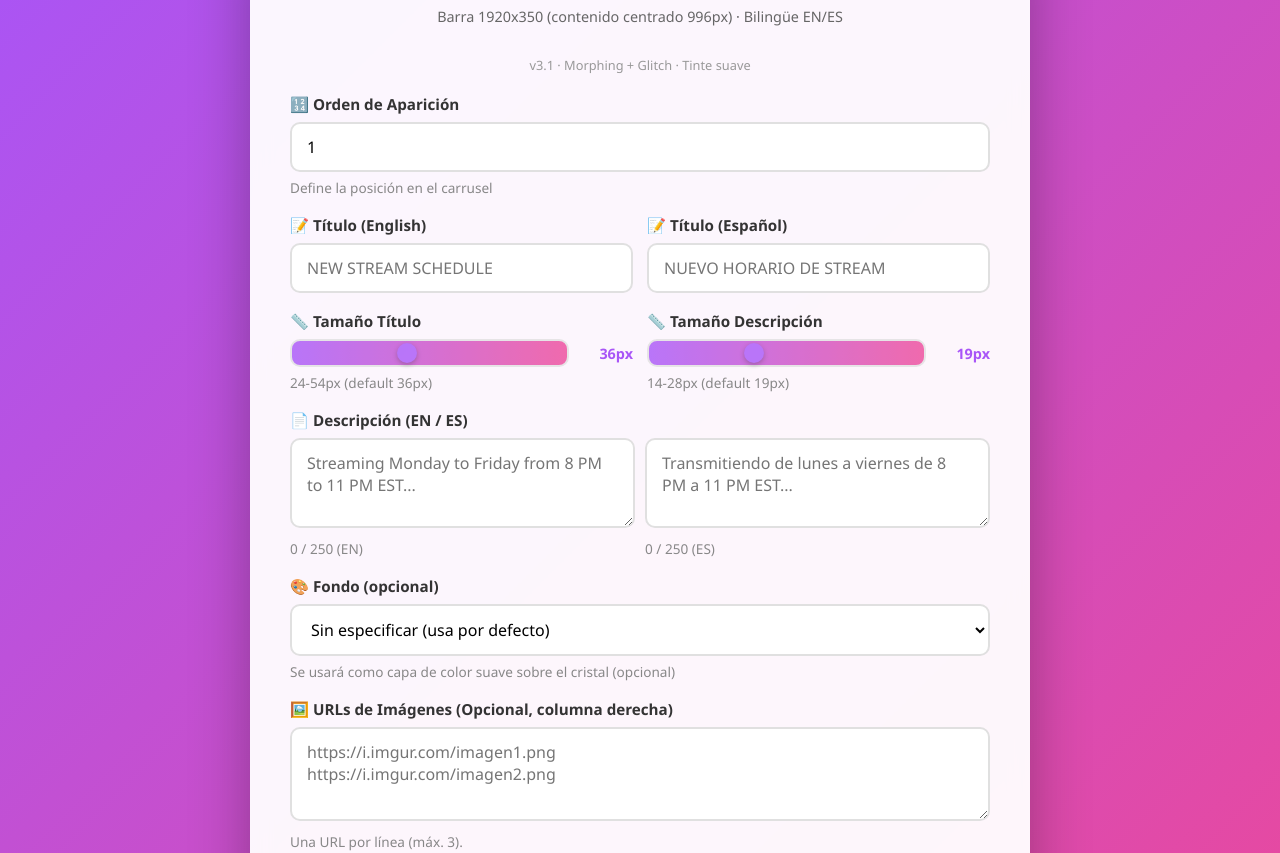
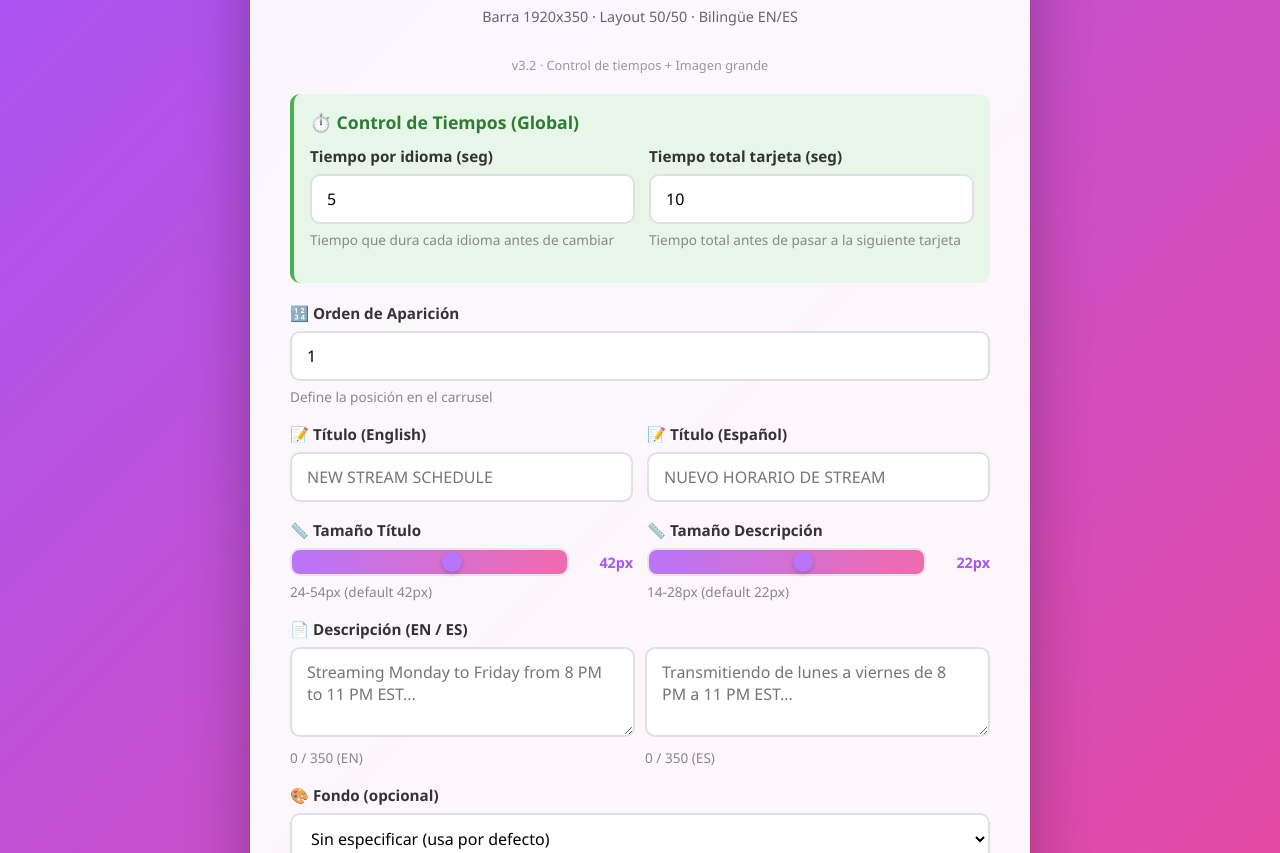
Before and after one commit to BadgeFans/carrusel-obs, a plain HTML site: page admin/generador-banner.html in a window 1280 px wide. Shown: the part 106-959 px from the top of the page. Drawn offline with Linux system fonts and the light colour scheme.

Commit message:
Update generador-banner.html

```diff
--- a/admin/generador-banner.html
+++ b/admin/generador-banner.html
@@ -3,7 +3,7 @@
 <head>
   <meta charset="UTF-8" />
   <meta name="viewport" content="width=device-width, initial-scale=1.0"/>
-  <title>Generador Banner Carrusel v3.1</title>
+  <title>Generador Banner Carrusel v3.2</title>
   <style>
     * { margin: 0; padding: 0; box-sizing: border-box; }
     body {
@@ -67,15 +67,36 @@
     .instructions h4 { color: #856404; margin-bottom: 8px; }
     .instructions ol { margin-left: 20px; color: #856404; }
     .instructions li { margin-bottom: 6px; }
+
+    .timing-section { background: #e8f5e9; padding: 16px; border-radius: 10px; margin-bottom: 20px; border-left: 4px solid #4caf50; }
+    .timing-section h3 { color: #2e7d32; margin-bottom: 12px; font-size: 1.1em; }
   </style>
 </head>
 <body>
   <div class="container">
     <h1>🎴 Generador Banner Carrusel</h1>
-    <p class="subtitle">Barra 1920x350 (contenido centrado 996px) · Bilingüe EN/ES</p>
-    <p class="version">v3.1 · Morphing + Glitch · Tinte suave</p>
+    <p class="subtitle">Barra 1920x350 · Layout 50/50 · Bilingüe EN/ES</p>
+    <p class="version">v3.2 · Control de tiempos + Imagen grande</p>
 
     <form id="itemForm">
+
+      <!-- Sección de tiempos -->
+      <div class="timing-section">
+        <h3>⏱️ Control de Tiempos (Global)</h3>
+        <div class="row">
+          <div class="form-group">
+            <label for="timeLang">Tiempo por idioma (seg)</label>
+            <input type="number" id="timeLang" min="2" max="15" value="5" step="0.5">
+            <div class="hint">Tiempo que dura cada idioma antes de cambiar</div>
+          </div>
+          <div class="form-group">
+            <label for="timeCard">Tiempo total tarjeta (seg)</label>
+            <input type="number" id="timeCard" min="5" max="60" value="10" step="1">
+            <div class="hint">Tiempo total antes de pasar a la siguiente tarjeta</div>
+          </div>
+        </div>
+      </div>
+
       <div class="form-group">
         <label for="order">🔢 Orden de Aparición</label>
         <input type="number" id="order" name="order" min="1" max="50" value="1" required>
@@ -97,18 +118,18 @@
         <div class="form-group">
           <label for="titleSize">📏 Tamaño Título</label>
           <div class="slider-container">
-            <input type="range" id="titleSize" name="titleSize" min="24" max="54" value="36">
-            <span class="size-value"><span id="titleSizeValue">36</span>px</span>
+            <input type="range" id="titleSize" name="titleSize" min="24" max="54" value="42">
+            <span class="size-value"><span id="titleSizeValue">42</span>px</span>
           </div>
-          <div class="hint">24-54px (default 36px)</div>
+          <div class="hint">24-54px (default 42px)</div>
         </div>
         <div class="form-group">
           <label for="descSize">📏 Tamaño Descripción</label>
           <div class="slider-container">
-            <input type="range" id="descSize" name="descSize" min="14" max="28" value="19">
-            <span class="size-value"><span id="descSizeValue">19</span>px</span>
+            <input type="range" id="descSize" name="descSize" min="14" max="28" value="22">
+            <span class="size-value"><span id="descSizeValue">22</span>px</span>
           </div>
-          <div class="hint">14-28px (default 19px)</div>
+          <div class="hint">14-28px (default 22px)</div>
         </div>
       </div>
 
@@ -116,12 +137,12 @@
         <label>📄 Descripción (EN / ES)</label>
         <div class="char-row">
           <div class="col">
-            <textarea id="description" placeholder="Streaming Monday to Friday from 8 PM to 11 PM EST..." maxlength="250" required></textarea>
-            <div class="hint"><span id="charCountEN">0</span> / 250 (EN)</div>
+            <textarea id="description" placeholder="Streaming Monday to Friday from 8 PM to 11 PM EST..." maxlength="350" required></textarea>
+            <div class="hint"><span id="charCountEN">0</span> / 350 (EN)</div>
           </div>
           <div class="col">
-            <textarea id="descriptionES" placeholder="Transmitiendo de lunes a viernes de 8 PM a 11 PM EST..." maxlength="250" required></textarea>
-            <div class="hint"><span id="charCountES">0</span> / 250 (ES)</div>
+            <textarea id="descriptionES" placeholder="Transmitiendo de lunes a viernes de 8 PM a 11 PM EST..." maxlength="350" required></textarea>
+            <div class="hint"><span id="charCountES">0</span> / 350 (ES)</div>
           </div>
         </div>
       </div>
@@ -140,23 +161,16 @@
         <div class="hint">Se usará como capa de color suave sobre el cristal (opcional)</div>
       </div>
 
-      <div class="form-group">
-        <label for="images">🖼️ URLs de Imágenes (Opcional, columna derecha)</label>
-        <textarea id="images" placeholder="https://i.imgur.com/imagen1.png
-https://i.imgur.com/imagen2.png" rows="3"></textarea>
-        <div class="hint">Una URL por línea (máx. 3).</div>
-      </div>
-
       <div class="row">
         <div class="form-group">
           <label for="imageEN">🖼️ Imagen (English) opcional</label>
           <input type="url" id="imageEN" placeholder="https://i.imgur.com/icon-en.png">
-          <div class="hint">Se muestra cuando el texto está en inglés (EN).</div>
+          <div class="hint">Imagen grande derecha (700x270px aprox)</div>
         </div>
         <div class="form-group">
           <label for="imageES">🖼️ Imagen (Español) opcional</label>
           <input type="url" id="imageES" placeholder="https://i.imgur.com/icon-es.png">
-          <div class="hint">Se muestra cuando el texto está en español (ES).</div>
+          <div class="hint">Imagen grande derecha (700x270px aprox)</div>
         </div>
       </div>
 
@@ -171,11 +185,12 @@ https://i.imgur.com/imagen2.png" rows="3"></textarea>
       <div class="instructions">
         <h4>📌 Cómo usarlo</h4>
         <ol>
-          <li>Click en “Copiar Código”.</li>
+          <li>Click en "Copiar Código".</li>
           <li>Ve a tu repo: <code>carrusel-obs/content/banner/</code>.</li>
-          <li>“Add file” → “Create new file”.</li>
+          <li>"Add file" → "Create new file".</li>
           <li>Pega el contenido y nómbralo: <code id="fileName"></code></li>
           <li>Commit y espera 1-2 minutos para verlo en el banner.</li>
+          <li><strong>Nota:</strong> Los tiempos se configuran globalmente en banner.html</li>
         </ol>
       </div>
     </div>
@@ -203,7 +218,6 @@ https://i.imgur.com/imagen2.png" rows="3"></textarea>
       const description = descEN.value.trim();
       const descriptionES = descES.value.trim();
       const background = document.getElementById('background').value;
-      const imagesText = document.getElementById('images').value.trim();
 
       const imageEN = document.getElementById('imageEN').value.trim();
       const imageES = document.getElementById('imageES').value.trim();
@@ -223,12 +237,6 @@ titleSize: ${titleSize.value}
 descSize: ${descSize.value}`;
 
       if (background) code += `\nbackground: ${background}`;
-
-      if (imagesText) {
-        const list = imagesText.split('\n').map(s => s.trim()).filter(Boolean).join(', ');
-        code += `\nimages: ${list}`;
-      }
-
       if (imageEN) code += `\nimageEN: ${imageEN}`;
       if (imageES) code += `\nimageES: ${imageES}`;
 
@@ -240,6 +248,11 @@ descSize: ${descSize.value}`;
       const fileName = title.toLowerCase().replace(/[^a-z0-9]/g, '-').replace(/-+/g, '-') + '.md';
       document.getElementById('fileName').textContent = fileName;
       document.getElementById('output').scrollIntoView({ behavior: 'smooth' });
+
+      // Mostrar tiempos configurados
+      const timeLang = document.getElementById('timeLang').value;
+      const timeCard = document.getElementById('timeCard').value;
+      console.log(`⏱️ Tiempos sugeridos: ${timeLang}s por idioma, ${timeCard}s por tarjeta`);
     });
 
     function copyCode() {
```
